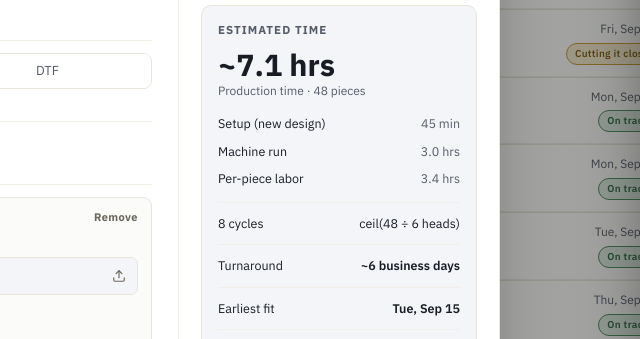
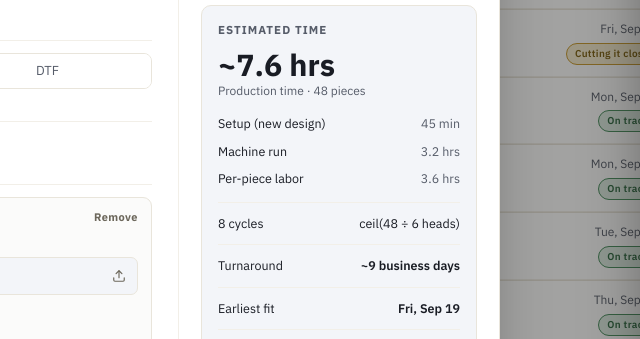
Before and after one commit to michaelncostanzo/onqueue-hifi-prototype, a plain HTML site: page HiFi_Desktop.html in a window 1280 px wide. Both pictures are taken after a click on the button "+ Add Job". Shown: the part 371-710 px from the top of the page, 640-1280 px from the left. Drawn offline with Linux system fonts and the light colour scheme.

Commit message:
Estimate scales with quantity (machine run by cycles, labor per-piece)
Co-Authored-By: Claude Opus 4.8 <noreply@anthropic.com>

```diff
--- a/HiFi_Desktop.html
+++ b/HiFi_Desktop.html
@@ -666,8 +666,8 @@
             <div class="bt"><span>Per-piece labor</span><span class="v" id="aj-labor">3.2 hrs</span></div>
           </div>
           <div class="fit"><span id="aj-cycles">8 cycles</span><span id="aj-cyclab">ceil(48 ÷ 6 heads)</span></div>
-          <div class="fit"><span>Turnaround</span><b>~6 business days</b></div>
-          <div class="fit"><span>Earliest fit</span><b>Tue, Sep 15</b></div>
+          <div class="fit"><span>Turnaround</span><b id="aj-turn">~6 business days</b></div>
+          <div class="fit"><span>Earliest fit</span><b id="aj-fit">Tue, Sep 15</b></div>
           <div class="addtime">
             <span class="atlabel">Additional time</span>
             <div class="stepper">
@@ -1551,8 +1551,8 @@
   function ajEst(){
     const g=$aj('aj-garment').value, f=$aj('aj-fabric').value;
     const qty=parseInt($aj('aj-qty').value,10)||0;
-    const mach=2.0+ajDelta(g+'|'+f+'|m');
-    const labor=2.4+ajDelta(g+'|'+f+'|l');
+    const mach=Math.ceil(qty/6)*(0.28+ajDelta(g+'|'+f+'|m')*0.13);
+    const labor=qty*(0.05+ajDelta(g+'|'+f+'|l')*0.027);
     const isNew=ajAnyNew();
     const setup=isNew?0.75:0.25;
     const total=setup+mach+labor+AJ.add; AJ.total=total;
@@ -1564,6 +1564,12 @@
     $aj('aj-biglab').textContent='Production time · '+qty+' pieces';
     $aj('aj-cycles').textContent=Math.ceil(qty/6)+' cycles';
     $aj('aj-cyclab').textContent='ceil('+qty+' ÷ 6 heads)';
+    // turnaround + earliest fit recompute with the estimate (prototype: estimate card only)
+    var __bd=Math.max(2, Math.round(total + qty/90 + (isNew?0.6:0)));
+    var __fits=[['Mon','Sep 8'],['Tue','Sep 9'],['Wed','Sep 10'],['Thu','Sep 11'],['Fri','Sep 12'],['Mon','Sep 15'],['Tue','Sep 16'],['Wed','Sep 17'],['Thu','Sep 18'],['Fri','Sep 19'],['Mon','Sep 22'],['Tue','Sep 23'],['Wed','Sep 24'],['Thu','Sep 25'],['Fri','Sep 26'],['Mon','Sep 29'],['Tue','Sep 30']];
+    var __f=__fits[Math.min(__bd, __fits.length-1)];
+    var __t=$aj('aj-turn'); if(__t)__t.textContent='~'+__bd+' business days';
+    var __ff=$aj('aj-fit'); if(__ff)__ff.textContent=__f[0]+', '+__f[1];
   }
   $aj('aj-garment').addEventListener('change',()=>{ ajFillFabrics(); ajEst(); });
   $aj('aj-fabric').addEventListener('change',ajEst);
```
Also changed, not shown: HiFi_Phone.html (+1 -1 lines).
